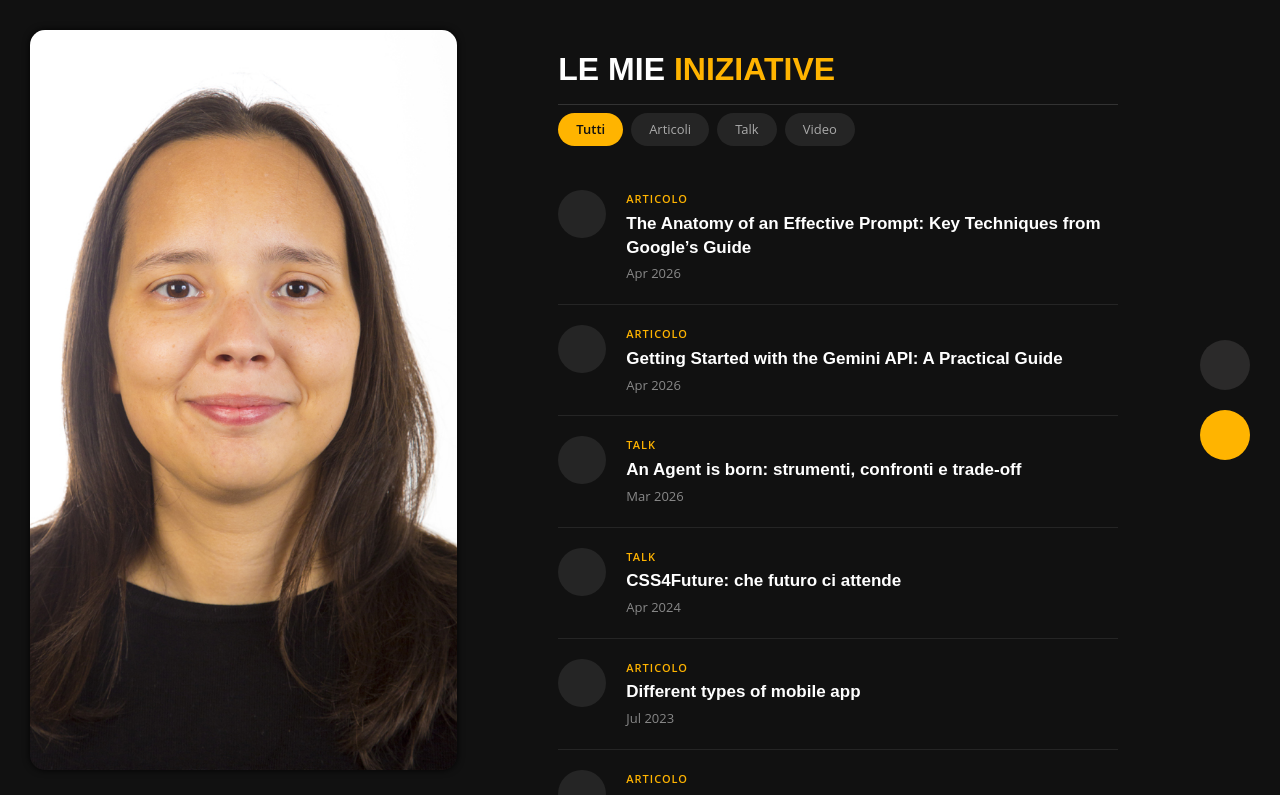
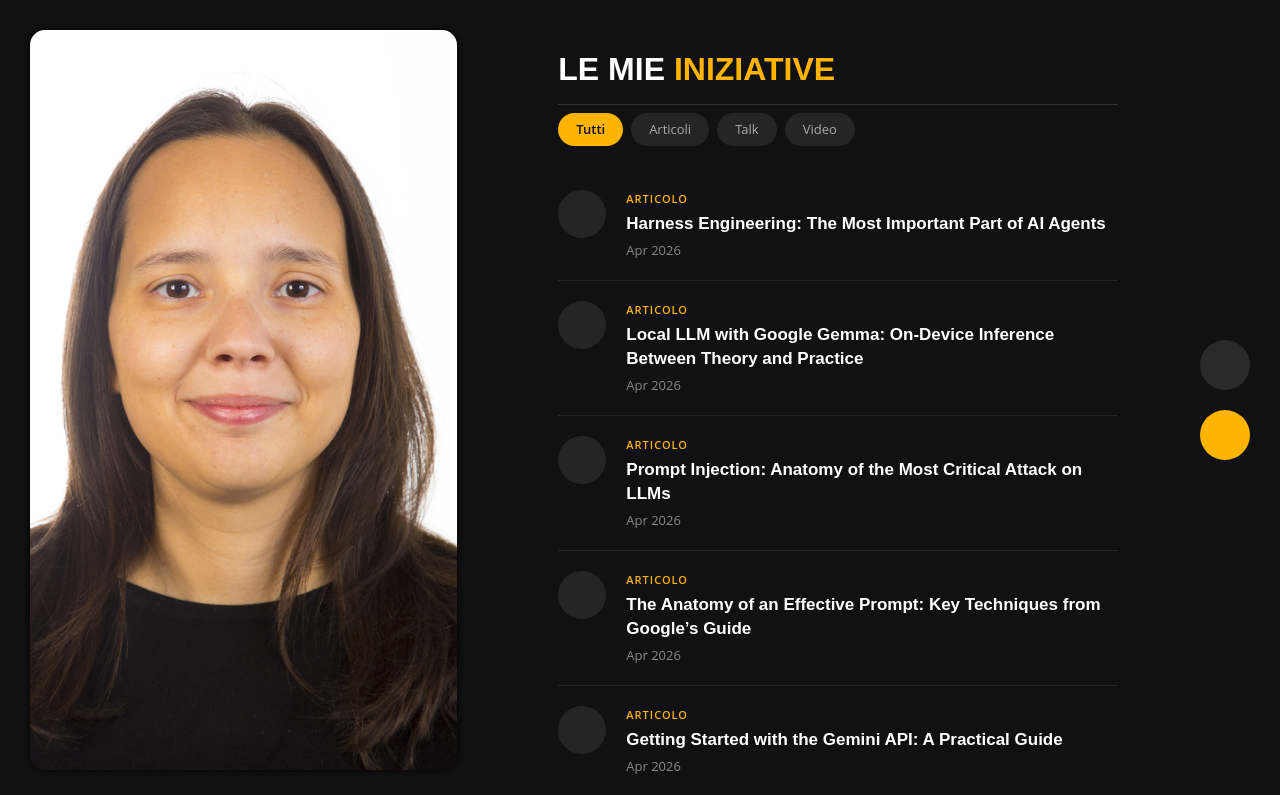
Before and after one commit to eleonorarocchi/personal-site, a React (Create React App) app: page /iniziative in a window 1280 px wide. Shown: the top 795 px of the page. Built offline with nearby package versions, Linux system fonts and the light colour scheme; a web font is replaced by a local one.

Commit message:
feat: iniziative

```diff
--- a/src/components/Initiatives/Initiatives.tsx
+++ b/src/components/Initiatives/Initiatives.tsx
@@ -46,6 +46,24 @@ const typeLabel: Record<InitiativeType, string> = {
 // ];
 
 const initiatives: Initiative[] = [
+  {
+    "title": "Harness Engineering: The Most Important Part of AI Agents",
+    "date": "Apr 2026",
+    "type": "article",
+    "link": "https://dev.to/eleonorarocchi/harness-engineering-la-parte-piu-importante-degli-agenti-ai-4jnd"
+  },
+  {
+    "title": "Local LLM with Google Gemma: On-Device Inference Between Theory and Practice",
+    "date": "Apr 2026",
+    "type": "article",
+    "link": "https://dev.to/eleonorarocchi/local-llm-with-google-gemma-on-device-inference-between-theory-and-practice-4lbn"
+  },
+  {
+    "title": "Prompt Injection: Anatomy of the Most Critical Attack on LLMs",
+    "date": "Apr 2026",
+    "type": "article",
+    "link": "https://dev.to/eleonorarocchi/prompt-injection-anatomy-of-the-most-critical-attack-on-llms-56pn"
+  },
   {
     "title": "The Anatomy of an Effective Prompt: Key Techniques from Google’s Guide",
     "date": "Apr 2026",
```
